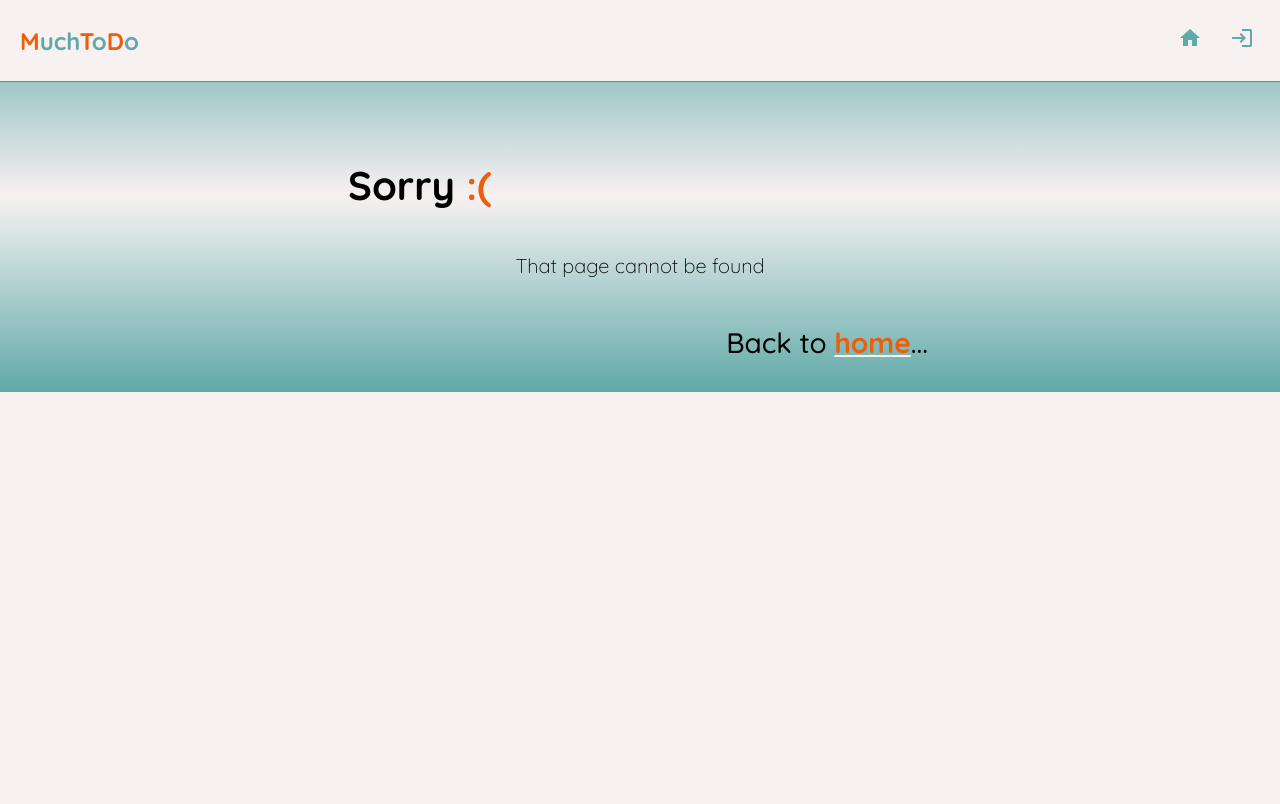
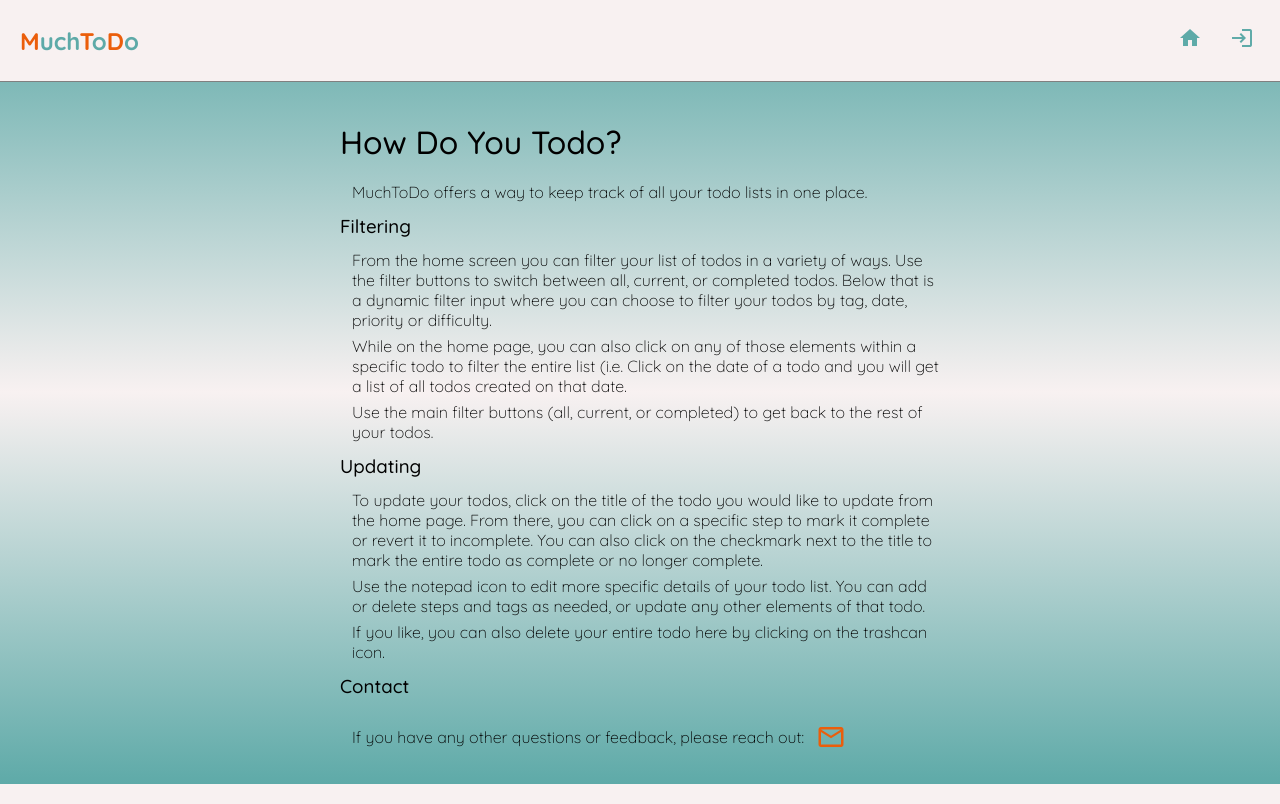
Before and after one commit to mikehoods/react-goalTracker-2.0-client, a React (Create React App) app: page /help in a window 1280 px wide. Built offline with nearby package versions, Linux system fonts and the light colour scheme.

Commit message:
Created and setup Help.js page.

```diff
--- a/src/App.js
+++ b/src/App.js
@@ -4,6 +4,7 @@ import CreateGoal from './CreateGoal';
 import EditGoal from './EditGoal';
 import GoalDetails from './GoalDetails';
 import NotFound from './NotFound';
+import Help from './Help';
 
 import { BrowserRouter as Router, Route, Switch } from 'react-router-dom';
 
@@ -20,11 +21,14 @@ function App() {
           <Route path="/create">
             <CreateGoal />
           </Route>
-          <Route path='/goals/:id'>
+          <Route path="/goals/:id">
             <GoalDetails />
           </Route>
-          <Route path='/edit/:id'>
+          <Route path="/edit/:id">
             <EditGoal />
+          </Route>
+          <Route path="/help">
+            <Help />
           </Route>
           <Route path="*">
             <NotFound />
--- /dev/null
+++ b/src/Help.js
@@ -0,0 +1,25 @@
+const Help = () => {
+    return (
+        <div className="help">
+            <h1>How Do You Todo?</h1>
+            <p>MuchToDo offers a way to keep track of all your todo lists in one place.</p>
+            <h3>Filtering</h3>
+            <p>From the home screen you can filter your list of todos in a variety of ways. Use the filter buttons to switch between all, current, or completed todos. Below that is a dynamic filter input where you can choose to filter your todos by tag, date, priority or difficulty.</p>
+            <p>While on the home page, you can also click on any of those elements within a specific todo to filter the entire list (i.e. Click on the date of a todo and you will get a list of all todos created on that date.</p>
+            <p>Use the main filter buttons (all, current, or completed) to get back to the rest of your todos.</p>
+            <h3>Updating</h3>
+            <p>To update your todos, click on the title of the todo you would like to update from the home page. From there, you can click on a specific step to mark it complete or revert it to incomplete. You can also click on the checkmark next to the title to mark the entire todo as complete or no longer complete. </p>
+            <p>Use the notepad icon to edit more specific details of your todo list. You can add or delete steps and tags as needed, or update any other elements of that todo.</p>
+            <p>If you like, you can also delete your entire todo here by clicking on the trashcan icon.</p>
+
+            <h3>Contact</h3>
+            <p className="help-contact">If you have any other questions or feedback, please reach out:
+                <a href="mailto:mhood82@gmail.com" target="_blank">
+                    <i className="material-icons">mail_outline</i>
+                </a>
+            </p>
+        </div>
+     );
+}
+
+export default Help;
--- a/src/Navbar.js
+++ b/src/Navbar.js
@@ -17,6 +17,9 @@ const Navbar = () => {
                 { isAuthenticated && <NavLink to="/create" exact activeClassName="current">
                     <i className="material-icons">post_add</i>
                 </NavLink> }
+                { isAuthenticated && <NavLink to="/help" exact activeClassName="current">
+                    <i className="material-icons">help</i>
+                </NavLink>}
                 { isAuthenticated && <Logout /> }
                 { !isAuthenticated && <LoginButton /> }
             </div>
--- a/src/index.css
+++ b/src/index.css
@@ -320,7 +320,6 @@ form .form-selectors {
   display: flex;
   justify-content: space-between;
 }
-
 .form-selectors .selector {
   width: 45%;
 }
@@ -415,6 +414,32 @@ form .form-selectors {
 .tag-div:hover .tag {
   color: black;
 }
+/* Help.js Styling */
+.help h1{
+  font-weight: 500;
+  margin-bottom: 20px;
+}
+.help h3{
+  margin: 12px 0;
+  font-weight: 500;
+}
+.help p{
+  margin: 6px 0 6px 12px;
+  font-weight: 300;
+}
+.help-contact{
+  display: inline-flex;
+  justify-content: left;
+  align-items: center;
+}
+.help p a {
+  text-decoration: none;
+}
+.help p a i{
+  color: #EB5E0B;
+  margin: 6px 30px 6px 12px;
+  font-size: 30px;
+}
 /* Loading Animation */
 .bouncer{
   display: flex;
```
